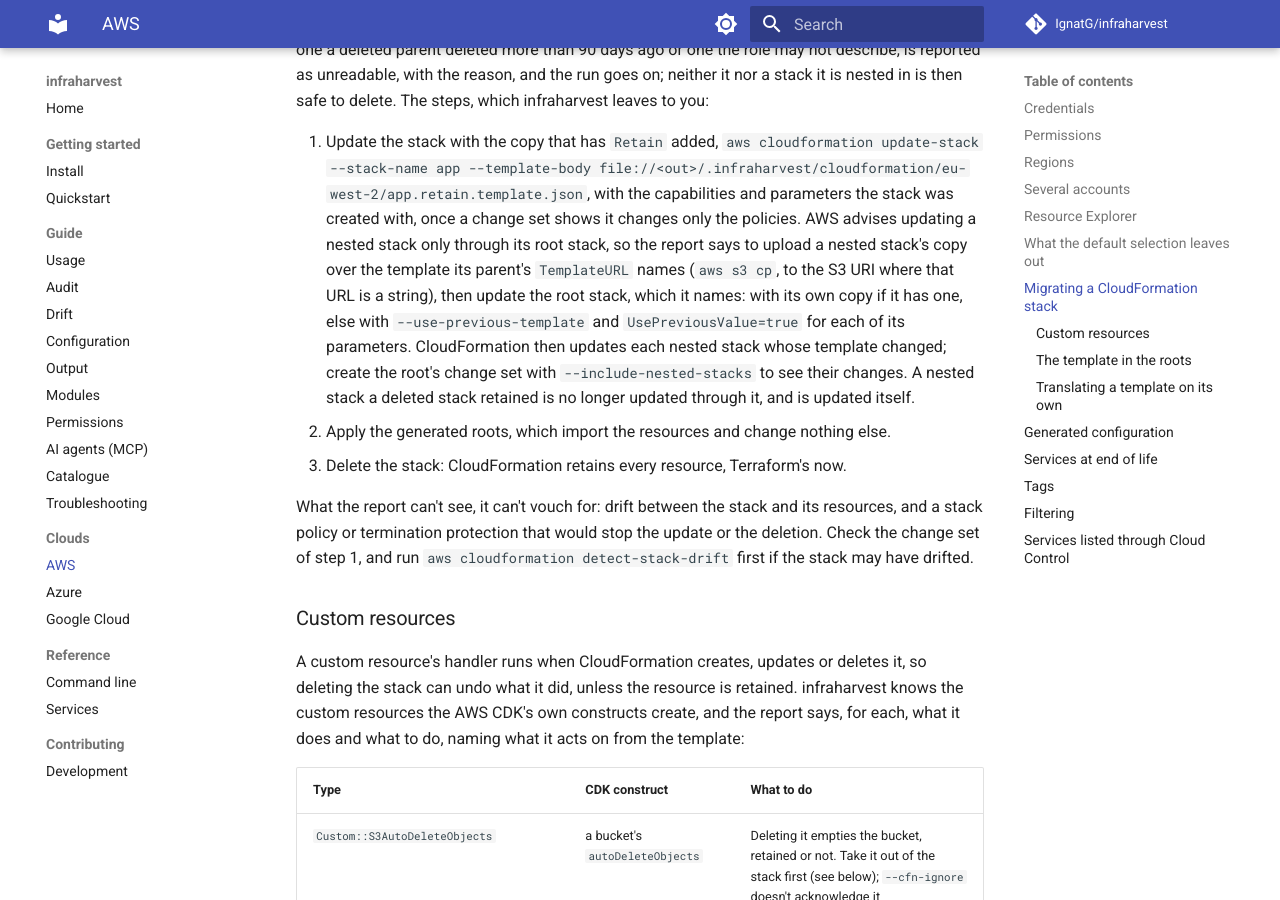
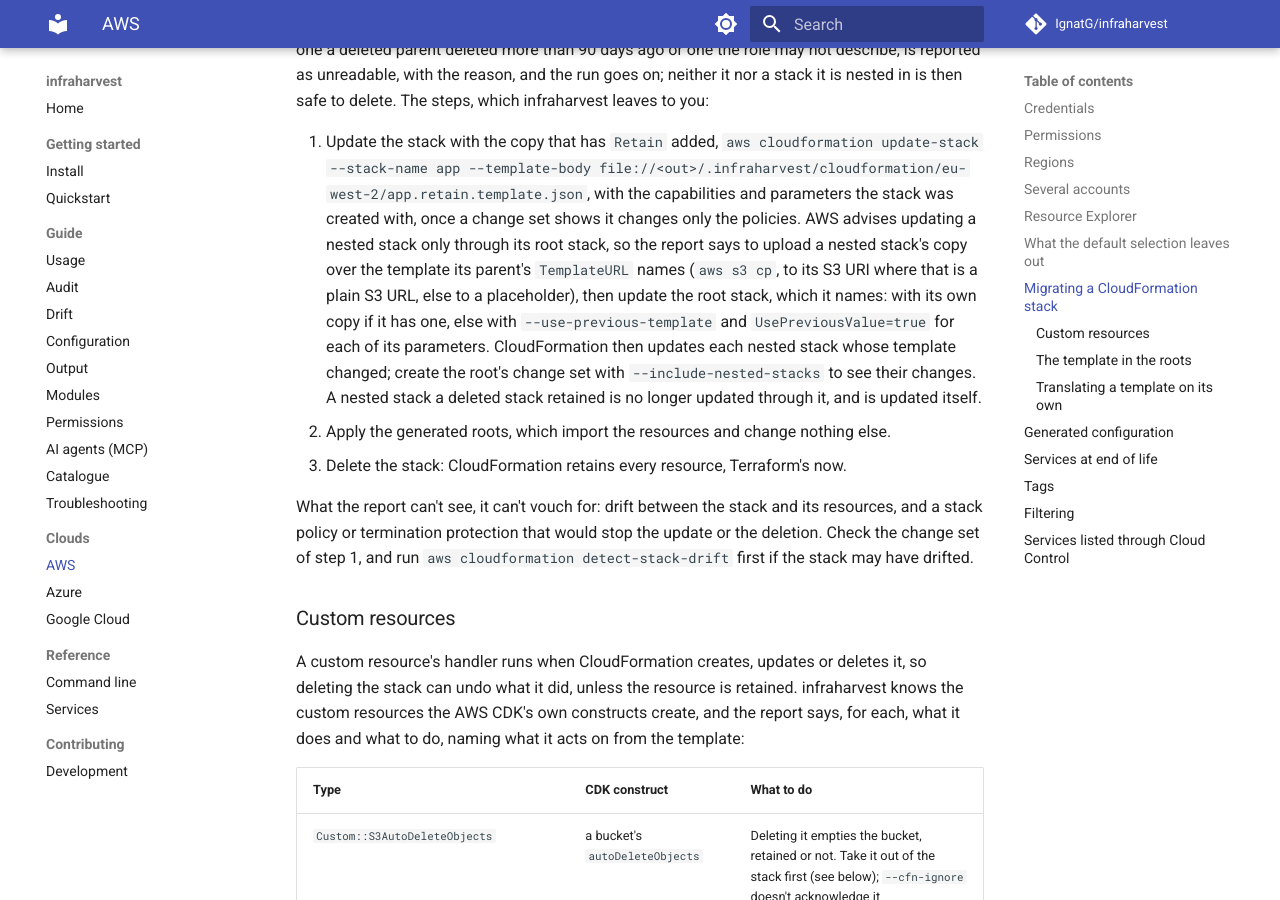
Before and after one commit to IgnatG/infraharvest, an MkDocs documentation site: the page built from docs/aws.md, in a window 1280 px wide and 900 px high, scrolled down 6396 px. Built offline with MkDocs 1.6.1 and Material for MkDocs 9.7.7, drawn with Linux system fonts in a browser that asks for light colours; comment, search, counter and statistics services are not loaded.

Commit message:
docs(aws): say when the nested stack upload command takes a placeholder

```diff
--- a/docs/aws.md
+++ b/docs/aws.md
@@ -74,7 +74,7 @@ For a stack to be deleted without destroying what is now in Terraform, every res
 
 The [report](output.md#report) has a section for each stack (`cloudformation_stacks` in its JSON), with every resource's logical ID, type, physical ID, what became of it, the addresses it was imported at, and whether it is retained. It says a stack is safe to delete only when every resource was imported, or left out by the selection file or already in a `--managed-state` state, the gate of every root that imports some passed, so their plans change nothing, and every resource is retained; otherwise it lists what keeps it from being so. Deleting a stack deletes those nested in it, so a stack is safe to delete only when they are too, and their blockers are its own. A nested stack that can't be read, as one a deleted parent deleted more than 90 days ago or one the role may not describe, is reported as unreadable, with the reason, and the run goes on; neither it nor a stack it is nested in is then safe to delete. The steps, which infraharvest leaves to you:
 
-1. Update the stack with the copy that has `Retain` added, `aws cloudformation update-stack --stack-name app --template-body file://<out>/.infraharvest/cloudformation/eu-west-2/app.retain.template.json`, with the capabilities and parameters the stack was created with, once a change set shows it changes only the policies. AWS advises updating a nested stack only through its root stack, so the report says to upload a nested stack's copy over the template its parent's `TemplateURL` names (`aws s3 cp`, to the S3 URI where that URL is a string), then update the root stack, which it names: with its own copy if it has one, else with `--use-previous-template` and `UsePreviousValue=true` for each of its parameters. CloudFormation then updates each nested stack whose template changed; create the root's change set with `--include-nested-stacks` to see their changes. A nested stack a deleted stack retained is no longer updated through it, and is updated itself.
+1. Update the stack with the copy that has `Retain` added, `aws cloudformation update-stack --stack-name app --template-body file://<out>/.infraharvest/cloudformation/eu-west-2/app.retain.template.json`, with the capabilities and parameters the stack was created with, once a change set shows it changes only the policies. AWS advises updating a nested stack only through its root stack, so the report says to upload a nested stack's copy over the template its parent's `TemplateURL` names (`aws s3 cp`, to its S3 URI where that is a plain S3 URL, else to a placeholder), then update the root stack, which it names: with its own copy if it has one, else with `--use-previous-template` and `UsePreviousValue=true` for each of its parameters. CloudFormation then updates each nested stack whose template changed; create the root's change set with `--include-nested-stacks` to see their changes. A nested stack a deleted stack retained is no longer updated through it, and is updated itself.
 2. Apply the generated roots, which import the resources and change nothing else.
 3. Delete the stack: CloudFormation retains every resource, Terraform's now.
 
```
